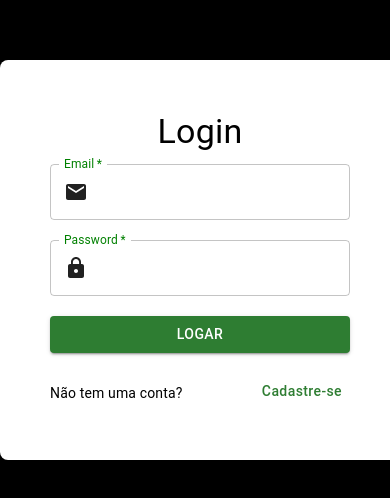
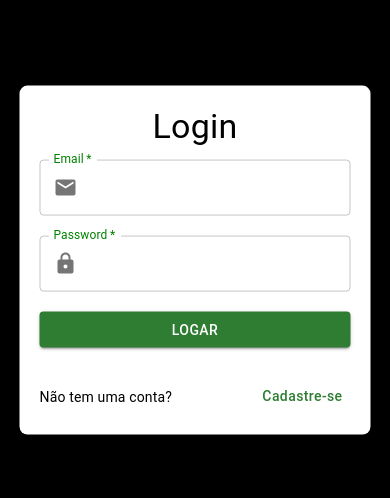
Before and after one commit to rafaelccorrea/desafio_jera_front, a React (Vite) app: page /auth/login in a window 390 px wide. Shown: the part 162-660 px from the top of the page. Built offline with nearby package versions, Linux system fonts and the light colour scheme; no server answers.

Commit message:
adjustements responsived

```diff
--- a/src/components/header/index.tsx
+++ b/src/components/header/index.tsx
@@ -1,5 +1,17 @@
-import React from "react";
-import { AppBar, Toolbar, Typography, Button } from "@mui/material";
+import React, { useState } from "react";
+import {
+  AppBar,
+  Toolbar,
+  Typography,
+  Button,
+  IconButton,
+  Drawer,
+  List,
+  ListItem,
+  ListItemText,
+  Box,
+} from "@mui/material";
+import MenuIcon from "@mui/icons-material/Menu";
 import { useAuth } from "../../service/auth-context";
 import { Link, useLocation, useParams } from "react-router-dom";
 
@@ -11,28 +23,75 @@ const Header: React.FC<HeaderProps> = ({ logoSrc }) => {
   const { logout } = useAuth();
   const location = useLocation();
   const { id, name } = useParams();
+  const [drawerOpen, setDrawerOpen] = useState(false);
 
   const handleLogout = () => {
     logout();
   };
 
+  const toggleDrawer =
+    (open: boolean) => (event: React.KeyboardEvent | React.MouseEvent) => {
+      if (
+        event.type === "keydown" &&
+        ((event as React.KeyboardEvent).key === "Tab" ||
+          (event as React.KeyboardEvent).key === "Shift")
+      ) {
+        return;
+      }
+      setDrawerOpen(open);
+    };
+
   const showExtraButton = location.pathname !== "/";
 
+  const drawerContent = (
+    <List>
+      {showExtraButton && (
+        <>
+          <ListItem button component={Link} to={`/meus/filmes/${id}/${name}`}>
+            <ListItemText primary="Meus Filmes" />
+          </ListItem>
+          <ListItem button component={Link} to="/">
+            <ListItemText primary="Perfis" />
+          </ListItem>
+        </>
+      )}
+      <ListItem button onClick={handleLogout}>
+        <ListItemText primary="Logout" />
+      </ListItem>
+    </List>
+  );
+
   return (
+    <>
       <AppBar position="fixed" sx={{ backgroundColor: "black" }}>
         <Toolbar>
+          <IconButton
+            color="inherit"
+            edge="start"
+            sx={{ display: { xs: "block", sm: "none" } }}
+            onClick={toggleDrawer(true)}
+          >
+            <MenuIcon />
+          </IconButton>
           <Typography variant="h6" component="div" sx={{ flexGrow: 1 }}>
             <img
               src={logoSrc}
               alt="Logo da Empresa"
-            style={{ height: 150, width: 180 }}
+              style={{ height: 50, width: 60 }}
             />
           </Typography>
+          <Box
+            sx={{
+              flexGrow: 1,
+              justifyContent: "flex-end",
+              display: { xs: "none", sm: "flex" },
+            }}
+          >
             {showExtraButton && (
               <>
                 <Button
                   color="inherit"
-              sx={{ marginRight: 7 }}
+                  sx={{ marginRight: 2 }}
                   component={Link}
                   to={`/meus/filmes/${id}/${name}`}
                 >
@@ -40,7 +99,7 @@ const Header: React.FC<HeaderProps> = ({ logoSrc }) => {
                 </Button>
                 <Button
                   color="inherit"
-              sx={{ marginRight: 7 }}
+                  sx={{ marginRight: 2 }}
                   component={Link}
                   to="/"
                 >
@@ -48,11 +107,20 @@ const Header: React.FC<HeaderProps> = ({ logoSrc }) => {
                 </Button>
               </>
             )}
-        <Button color="inherit" onClick={handleLogout} sx={{ marginRight: 7 }}>
+            <Button
+              color="inherit"
+              onClick={handleLogout}
+              sx={{ marginRight: 2 }}
+            >
               Logout
             </Button>
+          </Box>
         </Toolbar>
       </AppBar>
+      <Drawer anchor="left" open={drawerOpen} onClose={toggleDrawer(false)}>
+        {drawerContent}
+      </Drawer>
+    </>
   );
 };
 
--- a/src/pages/login/index.tsx
+++ b/src/pages/login/index.tsx
@@ -1,8 +1,7 @@
 import React, { useState, useEffect } from "react";
-import { Button, Typography, CircularProgress, Box } from "@mui/material";
+import { Button, Typography, CircularProgress, Box, InputAdornment } from "@mui/material";
 import { Email, Lock } from "@mui/icons-material";
 import { useNavigate } from "react-router-dom";
-
 import { useAuth } from "../../service/auth-context";
 import { LoginContainer, LoginForm, CustomTextField } from "./styles";
 
@@ -35,15 +34,14 @@ const Login: React.FC = () => {
     try {
       await login(username, password);
       setLoading(false);
+      navigate("/");
     } catch (error) {
       setLoading(false);
       const authError = error as AuthError;
       if (authError.response && authError.response.status === 401) {
         setErrorMessage("Credenciais inválidas. Por favor, tente novamente.");
       } else {
-        setErrorMessage(
-          "Ocorreu um erro inesperado. Tente novamente mais tarde."
-        );
+        setErrorMessage("Ocorreu um erro inesperado. Tente novamente mais tarde.");
       }
     }
   };
@@ -66,7 +64,7 @@ const Login: React.FC = () => {
           required
           value={username}
           onChange={(e) => setUsername(e.target.value)}
-          InputProps={{ startAdornment: <Email /> }}
+          InputProps={{ startAdornment: <InputAdornment position="start"><Email /></InputAdornment> }}
         />
         <CustomTextField
           label="Password"
@@ -76,7 +74,7 @@ const Login: React.FC = () => {
           required
           value={password}
           onChange={(e) => setPassword(e.target.value)}
-          InputProps={{ startAdornment: <Lock /> }}
+          InputProps={{ startAdornment: <InputAdornment position="start"><Lock /></InputAdornment> }}
         />
         <Button
           type="submit"
@@ -97,9 +95,9 @@ const Login: React.FC = () => {
             {errorMessage}
           </Typography>
         )}
-        <Box sx={{ display: "flex", justifyContent: "space-between" }}>
-          <Typography variant="body2" style={{ marginTop: "10px" }}>
-            Não tem uma conta?{" "}
+        <Box sx={{ display: "flex", justifyContent: "space-between", alignItems: "center", marginTop: "10px" }}>
+          <Typography variant="body2">
+            Não tem uma conta?
           </Typography>
           <Button
             color="success"
--- a/src/pages/login/styles.ts
+++ b/src/pages/login/styles.ts
@@ -6,22 +6,24 @@ export const LoginContainer = styled(Container)`
   flex-direction: column;
   align-items: center;
   justify-content: center;
-  width: 400px;
-  height: 400px;
+  width: 90%;
+  max-width: 400px;
+  height: auto;
+  padding: 20px;
   background-color: white;
   margin: auto;
   position: absolute;
-  top: 0;
-  left: 0;
-  bottom: 0;
-  right: 0;
+  top: 50%;
+  left: 50%;
+  transform: translate(-50%, -50%);
   border-radius: 8px;
+  box-shadow: 0px 4px 6px rgba(0, 0, 0, 0.1);
 `;
 
 export const LoginForm = styled.form`
   display: flex;
   flex-direction: column;
-  width: 300px;
+  width: 100%;
   gap: 20px;
 `;
 
```
Lines whose indentation alone changed are shown as unchanged.
